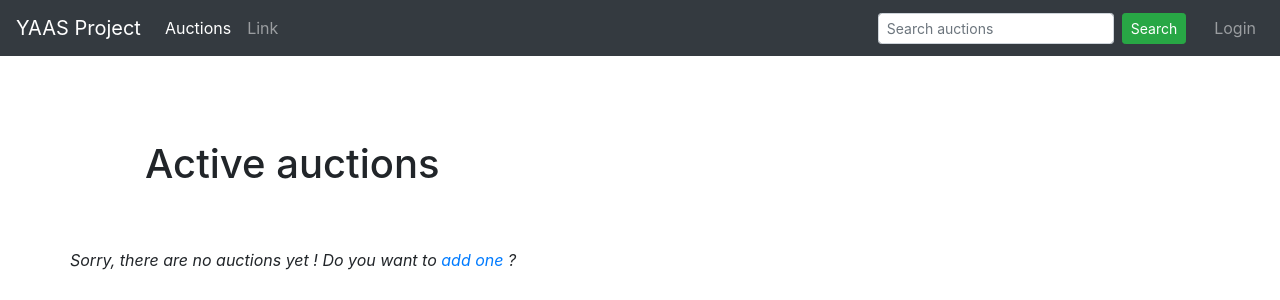
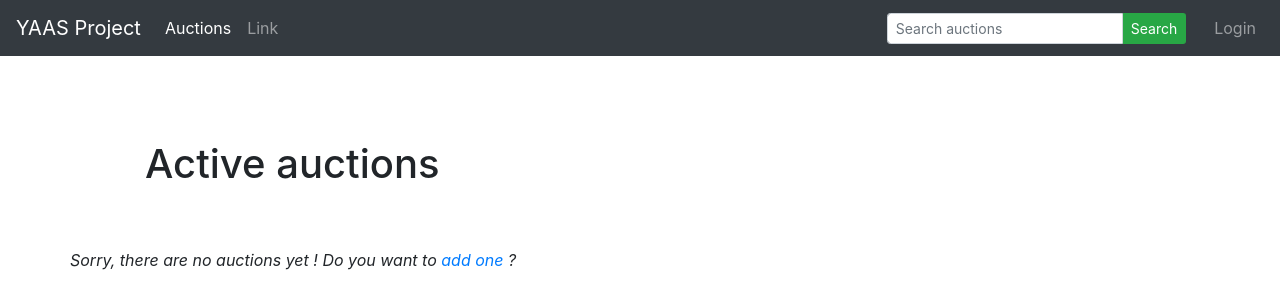
Before and after one commit to Salicorne/YAAS, a Django app: page /auctions/search in a window 1280 px wide. Shown: the top 300 px of the page. Run offline with Django 3.2, Linux system fonts and the light colour scheme; data that the repository does not hold is empty; some libraries are stand-ins or nearby versions.

Commit message:
Set search form to input group

```diff
--- a/static/style.css
+++ b/static/style.css
@@ -18,3 +18,17 @@ h1 {
 .sep {
   width: 20px;
 }
+
+.navbar-input-group {
+  font-size: 0px; /*removes whitespace between button and input*/
+}
+
+.navbar-input-group input {
+  border-top-right-radius: 0px;
+  border-bottom-right-radius: 0px;
+}
+.navbar-input-group .btn {
+  border-top-left-radius: 0px;
+  border-bottom-left-radius: 0px;
+  border-left: 0px;
+}
--- a/templates/base.html
+++ b/templates/base.html
@@ -27,10 +27,13 @@
                 </li>
             </ul>
             <ul class="navbar-nav">
-                <form class="form-inline my-2 my-lg-0" method="GET" action="{% url 'auctionSearch' %}">
-                    <input name="q" class="form-control form-control-sm mr-sm-2" type="search" placeholder="Search auctions" aria-label="Search" value="{% if search %}{{ search }}{% endif %}" >
-                    <button class="btn btn-success btn-sm my-2 my-sm-0" type="submit">Search</button>
+                <form class="navbar-form form-inline navbar-left navbar-input-group" role="search" method="GET" action="{% url 'auctionSearch' %}">
+                    <div class="form-group">
+                        <input type="search" class="form-control form-control-sm" name="q" placeholder="Search auctions" value="{% if search %}{{ search }}{% endif %}" >
+                    </div>
+                    <button type="submit" class="btn btn-sm btn-success">Search</button>
                 </form>
+
                 <li class="nav-item sep"></li>
                 {% if user.is_authenticated %}
                 <li class="nav-item dropdown">
```
